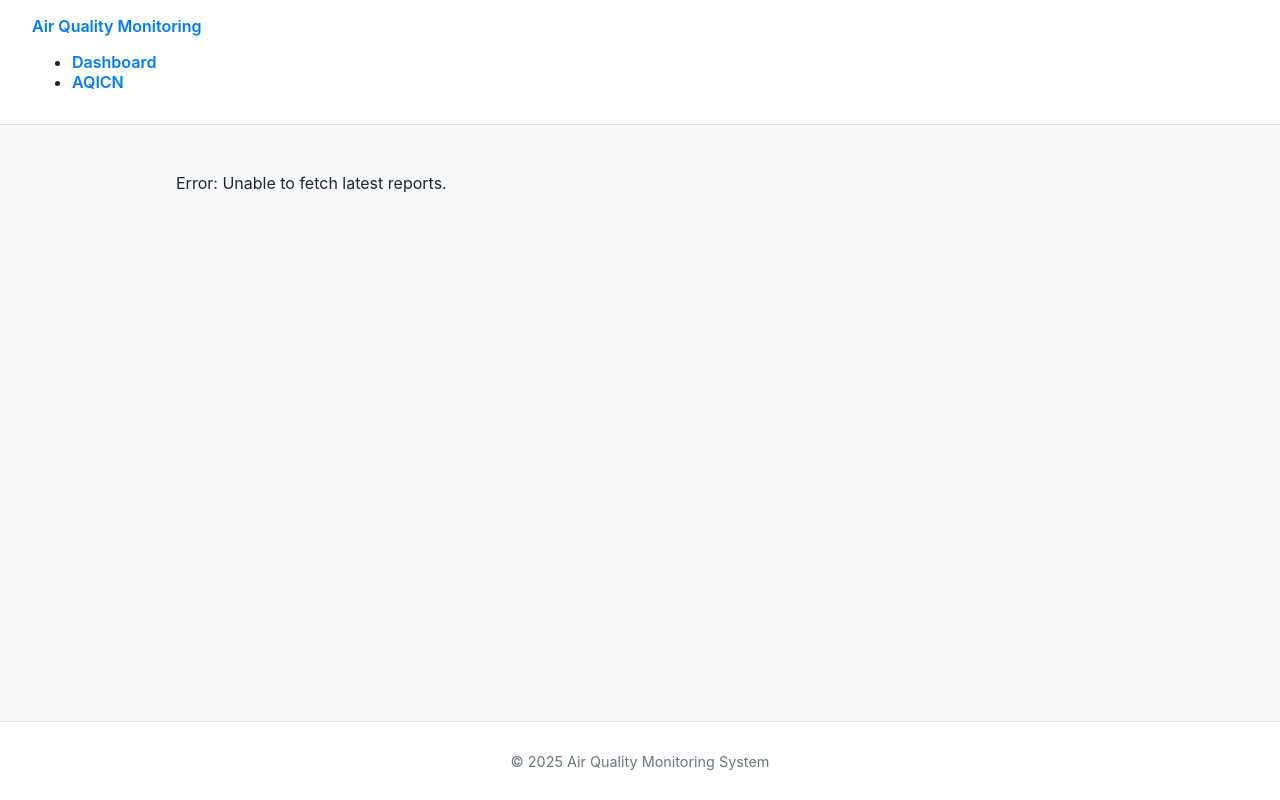
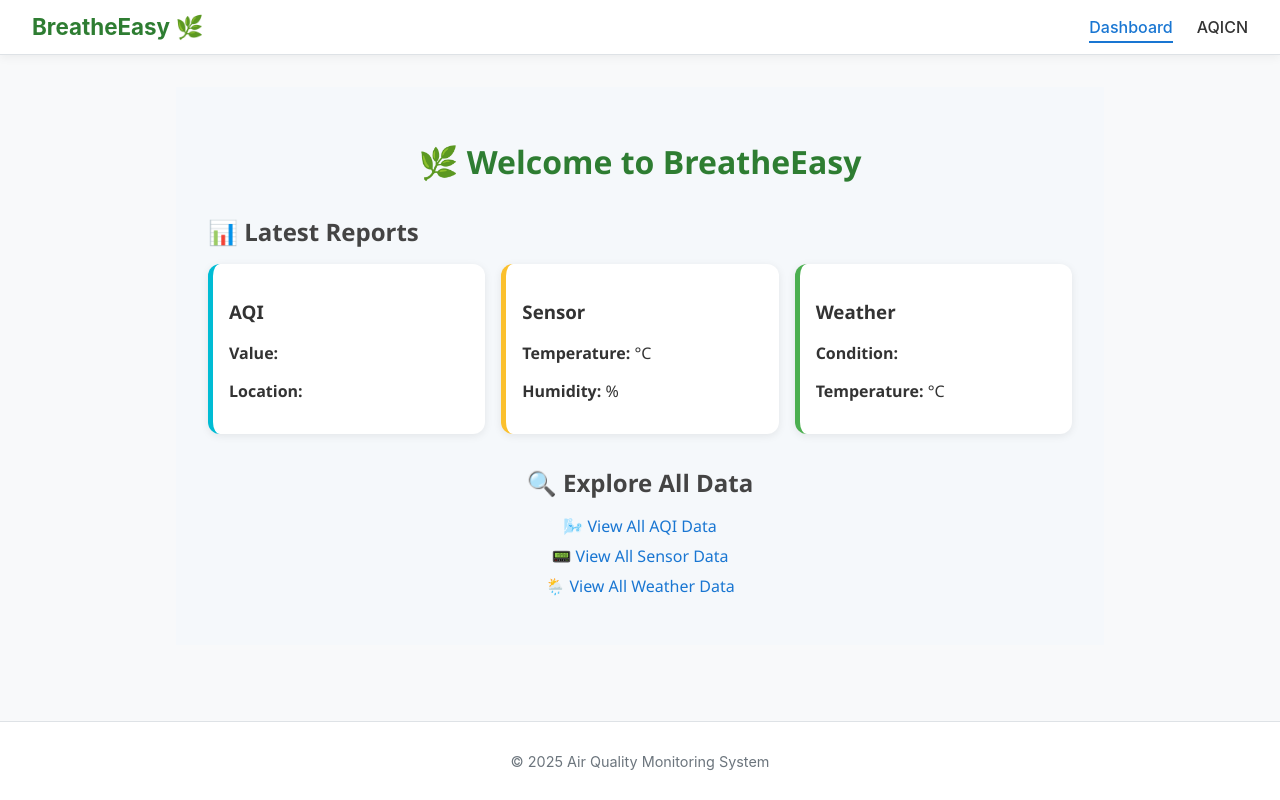
Before and after one commit to Phantawat/BreatheEasy, a React (Create React App) app in the folder frontend/: page / in a window 1280 px wide. Built offline with nearby package versions, Linux system fonts and the light colour scheme; no server answers.

Commit message:
Decorated Navbar with css

```diff
--- /dev/null
+++ b/frontend/src/components/common/Navbar.css
@@ -0,0 +1,52 @@
+/* Navbar.css */
+.navbar {
+    display: flex;
+    justify-content: space-between;
+    align-items: center;
+    background-color: #ffffff;
+    padding: 0.8rem 2rem;
+    box-shadow: 0 2px 10px rgba(0, 0, 0, 0.06);
+    position: sticky;
+    top: 0;
+    z-index: 1000;
+  }
+
+  .logo a {
+    text-decoration: none;
+    color: #2e7d32;
+    font-size: 1.4rem;
+    font-weight: bold;
+    transition: color 0.3s ease;
+  }
+
+  .logo a:hover {
+    color: #1b5e20;
+  }
+
+  .nav-links {
+    list-style: none;
+    display: flex;
+    gap: 1.5rem;
+    margin: 0;
+  }
+
+  .nav-links li {
+    font-weight: 500;
+  }
+
+  .nav-links a {
+    text-decoration: none;
+    color: #333;
+    font-size: 1rem;
+    transition: color 0.3s ease;
+  }
+
+  .nav-links a:hover {
+    color: #1976d2;
+  }
+
+  .nav-links .active a {
+    color: #1976d2;
+    border-bottom: 2px solid #1976d2;
+    padding-bottom: 4px;
+  }
--- a/frontend/src/components/common/Navbar.jsx
+++ b/frontend/src/components/common/Navbar.jsx
@@ -1,5 +1,6 @@
 import React from "react";
 import { Link, useLocation } from "react-router-dom";
+import "./Navbar.css"; // 👈 Import the stylesheet
 
 const Navbar = () => {
   const location = useLocation();
@@ -7,7 +8,7 @@ const Navbar = () => {
   return (
     <nav className="navbar">
       <div className="logo">
-            <Link to="/">Air Quality Monitoring</Link>
+        <Link to="/">BreatheEasy 🌿</Link>
       </div>
       <ul className="nav-links">
         <li className={location.pathname === '/' ? 'active' : ''}>
--- a/frontend/src/pages/Dashboard.jsx
+++ b/frontend/src/pages/Dashboard.jsx
@@ -1,6 +1,7 @@
 import React, { useEffect, useState } from "react";
 import { Link } from "react-router-dom";
 import { fetchLatestReports } from "../services/api";
+import "../styles/Dashboard.css"; // ← Import CSS
 
 function Dashboard() {
   const [data, setData] = useState({
@@ -11,51 +12,53 @@ function Dashboard() {
   const [loading, setLoading] = useState(true);
   const [error, setError] = useState('');
 
-  useEffect(() => {
-    fetchLatestReports()
-      .then(res => {
-        setData(res);
-        setLoading(false);
-      })
-      .catch(err => {
-        console.error("Error fetching reports:", err);
-        setError("Unable to fetch latest reports.");
-        setLoading(false);
-      });
-  }, []);
+//   useEffect(() => {
+//     fetchLatestReports()
+//       .then(res => {
+//         setData(res);
+//         setLoading(false);
+//       })
+//       .catch(err => {
+//         console.error("Error fetching reports:", err);
+//         setError("Unable to fetch latest reports.");
+//         setLoading(false);
+//       });
+//   }, []);
 
-  if (loading) return <p>Loading latest report...</p>;
-  if (error) return <p>Error: {error}</p>;
+//   if (loading) return <div className="loading">Loading latest report...</div>;
+//   if (error) return <div className="error">Error: {error}</div>;
 
   return (
-    <div>
-      <h1>Welcome to BreatheEasy</h1>
+    <div className="dashboard-container">
+      <h1 className="dashboard-title">🌿 Welcome to BreatheEasy</h1>
 
-      <section>
-        <h2>Latest Reports</h2>
-        <div>
-          <h3>AQI</h3>
-          <p>Value: {data.aqi?.value}</p>
-          <p>Location: {data.aqi?.location}</p>
-        </div>
-        <div>
-          <h3>Sensor</h3>
-          <p>Temperature: {data.sensor?.temperature} °C</p>
-          <p>Humidity: {data.sensor?.humidity} %</p>
-        </div>
-        <div>
-          <h3>Weather</h3>
-          <p>Condition: {data.weather?.condition}</p>
-          <p>Temperature: {data.weather?.temperature} °C</p>
+      <section className="report-section">
+        <h2 className="section-title">📊 Latest Reports</h2>
+        <div className="report-cards">
+          <div className="card aqi-card">
+            <h3>AQI</h3>
+            <p><strong>Value:</strong> {data.aqi?.value}</p>
+            <p><strong>Location:</strong> {data.aqi?.location}</p>
+          </div>
+          <div className="card sensor-card">
+            <h3>Sensor</h3>
+            <p><strong>Temperature:</strong> {data.sensor?.temperature} °C</p>
+            <p><strong>Humidity:</strong> {data.sensor?.humidity} %</p>
+          </div>
+          <div className="card weather-card">
+            <h3>Weather</h3>
+            <p><strong>Condition:</strong> {data.weather?.condition}</p>
+            <p><strong>Temperature:</strong> {data.weather?.temperature} °C</p>
+          </div>
         </div>
       </section>
 
-      <section>
-        <h2>Explore All Data</h2>
-        <ul>
-          <li><Link to="/aqi">View All AQI Data</Link></li>
-          <li><Link to="/sensor">View All Sensor Data</Link></li>
-          <li><Link to="/weather">View All Weather Data</Link></li>
+      <section className="links-section">
+        <h2 className="section-title">🔍 Explore All Data</h2>
+        <ul className="data-links">
+          <li><Link to="/aqi">🌬️ View All AQI Data</Link></li>
+          <li><Link to="/sensor">📟 View All Sensor Data</Link></li>
+          <li><Link to="/weather">🌦️ View All Weather Data</Link></li>
         </ul>
       </section>
     </div>
--- /dev/null
+++ b/frontend/src/styles/Dashboard.css
@@ -0,0 +1,86 @@
+.dashboard-container {
+    padding: 2rem;
+    max-width: 960px;
+    margin: 0 auto;
+    font-family: 'Segoe UI', sans-serif;
+    background-color: #f5f8fb;
+    color: #333;
+  }
+
+  .dashboard-title {
+    text-align: center;
+    font-size: 2rem;
+    margin-bottom: 2rem;
+    color: #2e7d32;
+  }
+
+  .section-title {
+    font-size: 1.5rem;
+    margin-bottom: 1rem;
+    color: #444;
+  }
+
+  .report-cards {
+    display: flex;
+    flex-wrap: wrap;
+    gap: 1rem;
+    margin-bottom: 2rem;
+  }
+
+  .card {
+    flex: 1;
+    min-width: 260px;
+    padding: 1rem;
+    border-radius: 12px;
+    background-color: white;
+    box-shadow: 0 2px 8px rgba(0, 0, 0, 0.08);
+    transition: transform 0.2s ease;
+  }
+
+  .card:hover {
+    transform: translateY(-4px);
+  }
+
+  .aqi-card {
+    border-left: 5px solid #00bcd4;
+  }
+
+  .sensor-card {
+    border-left: 5px solid #fbc02d;
+  }
+
+  .weather-card {
+    border-left: 5px solid #4caf50;
+  }
+
+  .links-section {
+    text-align: center;
+  }
+
+  .data-links {
+    list-style: none;
+    padding: 0;
+    margin-top: 1rem;
+  }
+
+  .data-links li {
+    margin: 0.5rem 0;
+  }
+
+  .data-links a {
+    text-decoration: none;
+    color: #1976d2;
+    font-weight: 500;
+  }
+
+  .data-links a:hover {
+    text-decoration: underline;
+  }
+
+  .loading,
+  .error {
+    text-align: center;
+    padding: 2rem;
+    font-size: 1.2rem;
+    color: #888;
+  }
```
Lines whose indentation alone changed are shown as unchanged.
